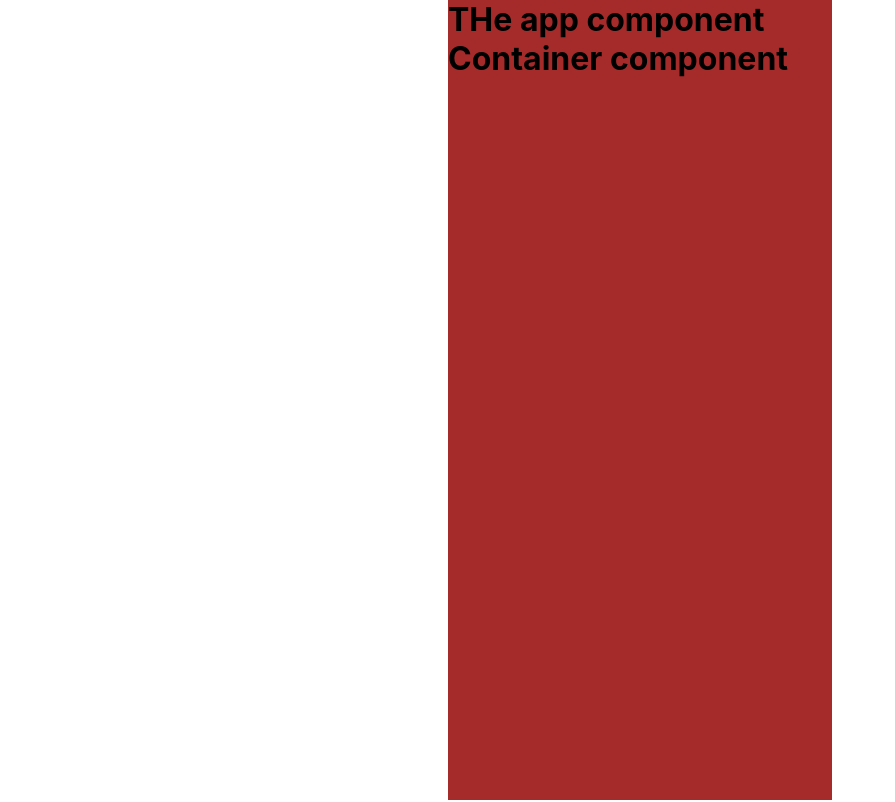
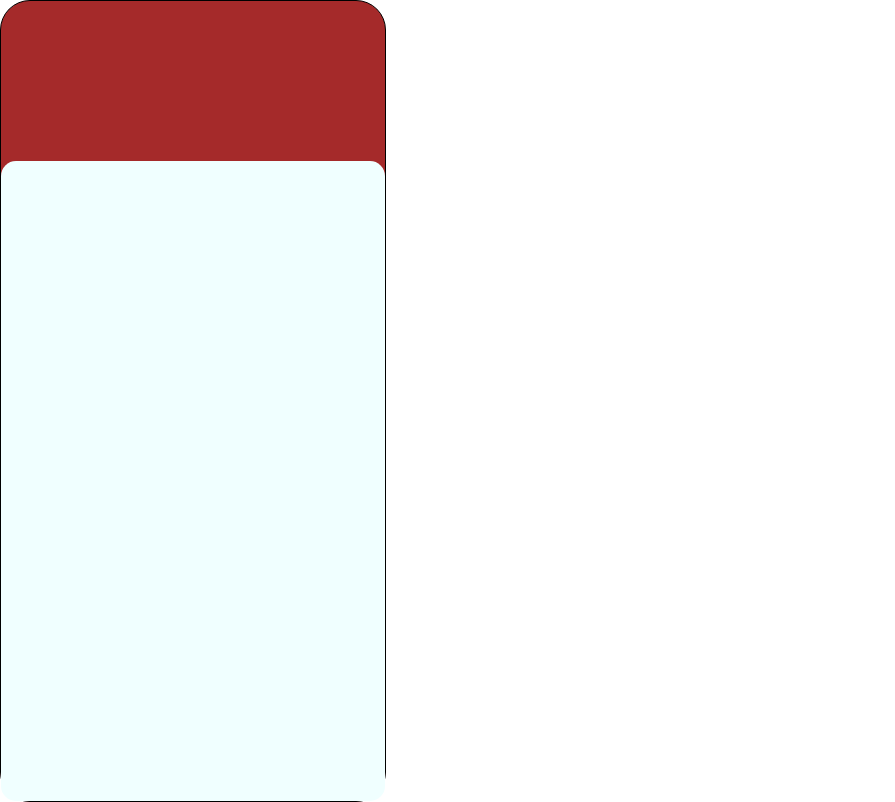
Before and after one commit to jyotijoey/dictionary-app, a React (Create React App) app: page / in a window 1280 px wide. Shown: the whole page, without its empty margins (0-895 px from the left). Built offline with nearby package versions, Linux system fonts and the light colour scheme.

Commit message:
Container basic background styling made

```diff
--- a/src/App.css
+++ b/src/App.css
@@ -3,5 +3,7 @@
   background-color: brown;
   height: 100vh;
   width: 30vw;
-  margin: auto;
+  border: 1px solid black;
+  border-radius: 30px;
+  /* margin: auto; */
 }
--- a/src/App.js
+++ b/src/App.js
@@ -5,7 +5,6 @@ function App() {
   return (
     // using BEM
     <div className="app">
-      <h1>THe app component</h1>
       <Container />
     </div>
   );
--- /dev/null
+++ b/src/Container.css
@@ -0,0 +1,9 @@
+.container{
+    background-color:azure;
+    height: 80vh;
+    width: 30vw;
+    position: absolute;
+    margin-top: 20vh;
+    /* border: 1px solid black; */
+    border-radius: 15px;
+}
--- a/src/Container.js
+++ b/src/Container.js
@@ -1,9 +1,10 @@
 import React from 'react';
+import "./Container.css";
 
 function Container() {
     return (
         <div className="container">
-            <h1>Container component</h1>
+
         </div>
     )
 }
```
